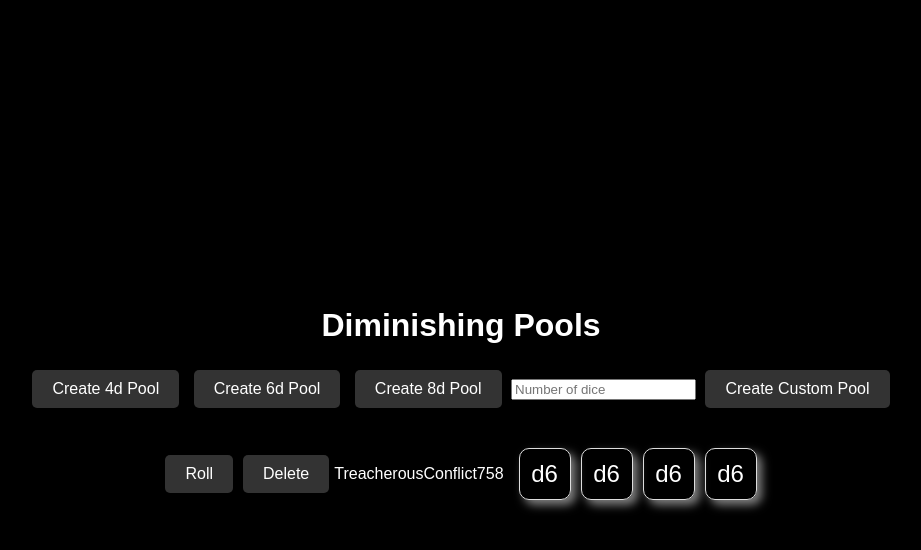
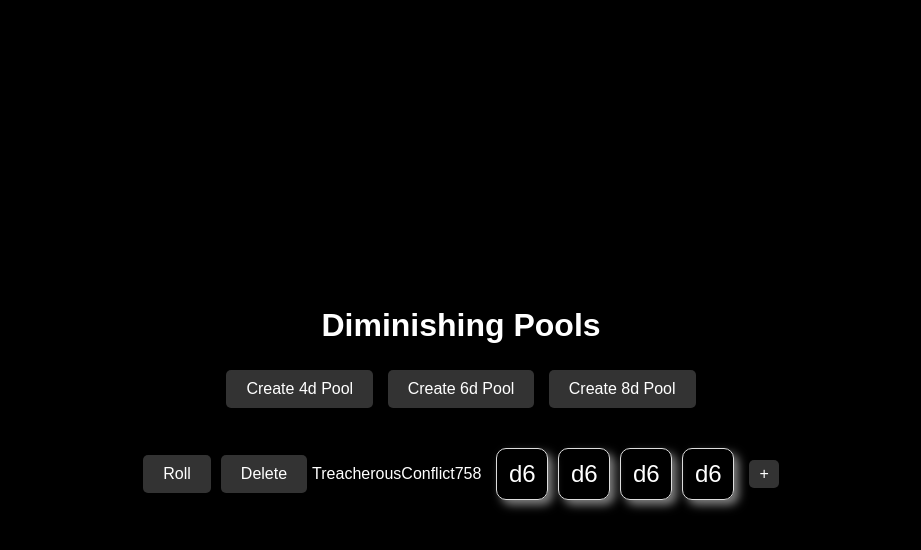
Before and after one commit to bozulonas/Diminishing-Dice-Pools, a plain HTML site: page index.html in a window 1280 px wide. Both pictures are taken after a click on the button "Create 4d Pool". Shown: the whole page, without its empty margins (179-1100 px from the left). Drawn offline with Linux system fonts and the light colour scheme.

Commit message:
add a plus button to add dice, and remove the create custom pool button

```diff
--- a/index.html
+++ b/index.html
@@ -11,7 +11,6 @@
       crossorigin="anonymous"
       referrerpolicy="no-referrer"
     />
-    <link href="https://fonts.googleapis.com/css2?family=Cinzel:wght@400;700&display=swap" rel="stylesheet">
     <link rel="stylesheet" href="styles.css" />
   </head>
   <body>
@@ -20,15 +19,13 @@
       <button onclick="createPool(4)">Create 4d Pool</button>
       <button onclick="createPool(6)">Create 6d Pool</button>
       <button onclick="createPool(8)">Create 8d Pool</button>
-      <input type="number" id="customDice" placeholder="Number of dice" min="1" />
-      <button onclick="createCustomPool()">Create Custom Pool</button>
     </div>
     <div id="poolsContainer"></div>
 
     <!-- Add audio elements -->
     <audio id="createSound" src="sounds/30008__thanvannispen__stone_on_stone_impact_loud1_05.mp3"></audio>
     <audio id="deleteSound" src="sounds/648969__atomediadesign__dying.wav"></audio>
-    <audio id="rollSound" src="sounds/560085__vartian__rolling-single-and-dual-20-sided-dice_trimmed_1.1.wav"></audio>
+    <audio id="rollSound" src="sounds/560085__vartian__rolling-single-and-dual-20-sided-dice_trimmed.wav"></audio>
     <audio id="sighSound" src="sounds/673671__davidnagel__sigh_short.wav"></audio>
     <audio id="depleteSound" src="sounds/456965__funwithsound__short-success-sound-glockenspiel-treasure-video-game.mp3"></audio>
 
--- a/script.js
+++ b/script.js
@@ -20,13 +20,6 @@ function createPool(diceCount) {
   const poolName = generateRandomName();
   addPool(poolName, diceCount);
   playSound(createSound);  // Play create sound
-}
-
-function createCustomPool() {
-  const diceCount = parseInt(document.getElementById("customDice").value, 10);
-  if (diceCount > 0) {
-    createPool(diceCount);
-  }
 }
 
 function addPool(name, diceCount) {
@@ -78,18 +71,31 @@ function addPool(name, diceCount) {
   diceElement.id = `${poolId}-dice`;
 
   for (let i = 0; i < diceCount; i++) {
-    const dieElement = document.createElement("div");
-    dieElement.className = "die";
-    dieElement.textContent = "d6";
-    diceElement.appendChild(dieElement);
+    addDie(diceElement);
   }
+
+  const addButton = document.createElement("button");
+  addButton.textContent = "+";
+  addButton.className = "add-die-button";
+  addButton.onclick = () => {
+    addDie(diceElement);
+    playSound(createSound);  // Play create sound
+  };
 
   poolElement.appendChild(rollButton);
   poolElement.appendChild(deleteButton);
   poolElement.appendChild(nameElement);
   poolElement.appendChild(diceElement);
+  poolElement.appendChild(addButton);
 
   poolContainer.appendChild(poolElement);
+}
+
+function addDie(diceElement) {
+  const dieElement = document.createElement("div");
+  dieElement.className = "die";
+  dieElement.textContent = "d6";
+  diceElement.appendChild(dieElement);
 }
 
 function rollPool(poolId) {
--- a/styles.css
+++ b/styles.css
@@ -86,3 +86,19 @@ button:hover {
 .depleted {
   color: #888;
 }
+
+.add-die-button {
+  margin-left: 10px;
+  padding: 5px 10px;
+  font-size: 16px;
+  cursor: pointer;
+  border: none;
+  border-radius: 5px;
+  background-color: #333;
+  color: #fff;
+  transition: 0.3s;
+}
+
+.add-die-button:hover {
+  background-color: #555;
+}
```
